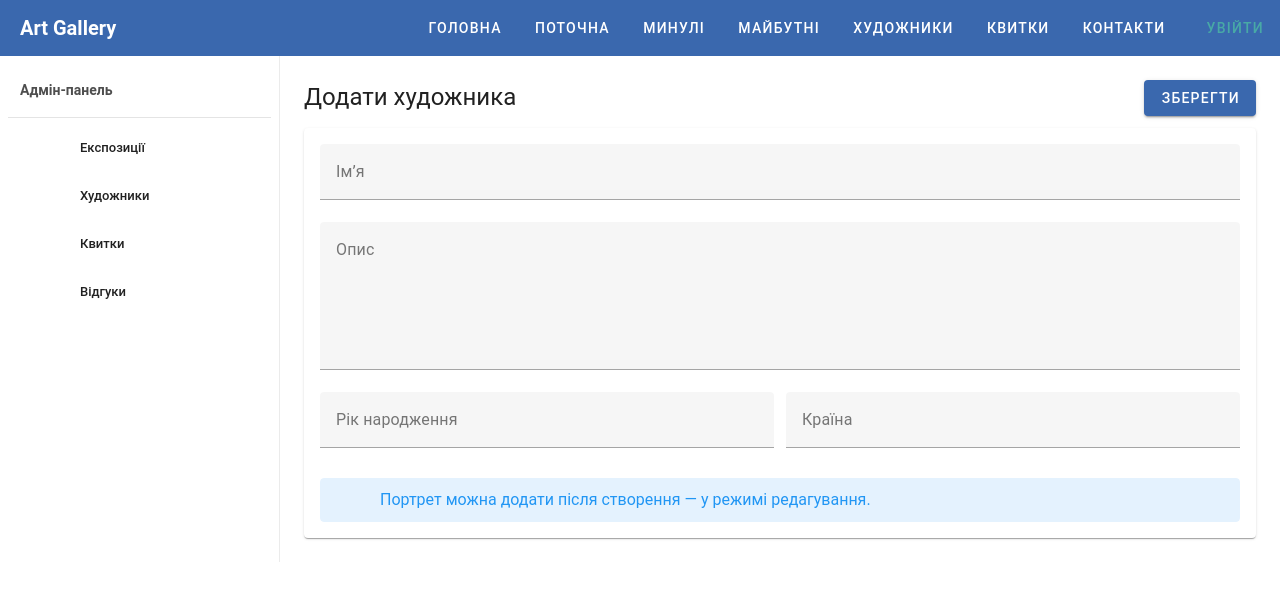
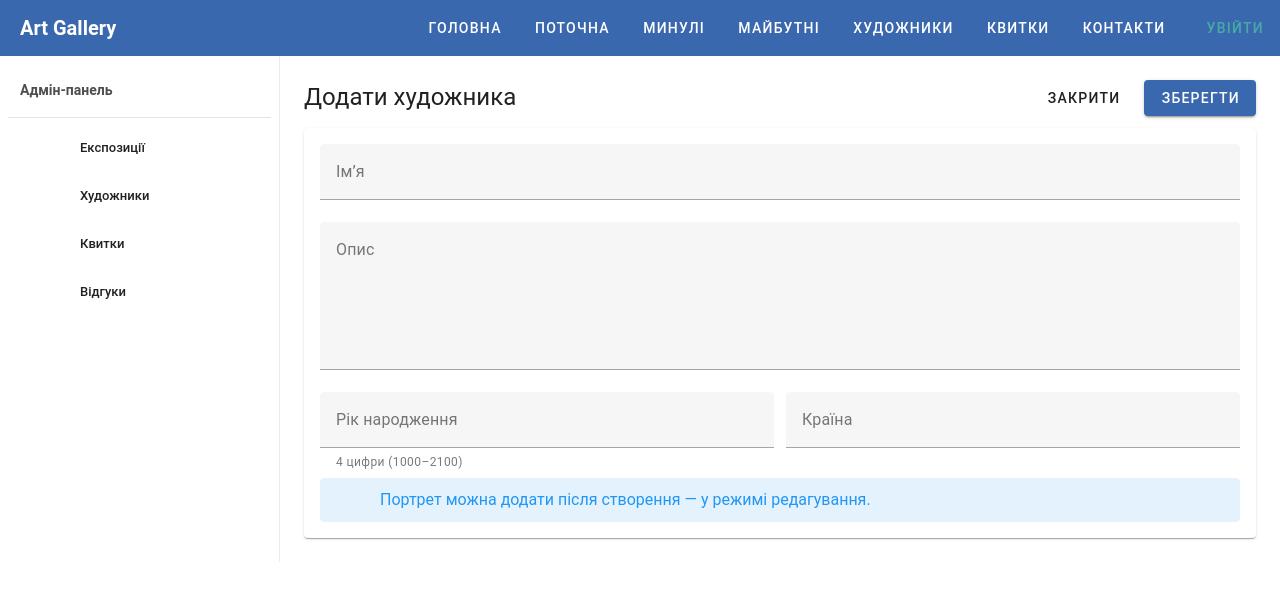
Before and after one commit to Volodymyr-Korolevych/artGallery-2026, a Nuxt app: page /admin/artists/new in a window 1280 px wide. Shown: the top 600 px of the page. Built offline with nearby package versions, Linux system fonts and the light colour scheme; no server answers.

Commit message:
TASK-006-PATCH-1: validate year fields; add Close buttons (artists new/[id], exhibitions [id])

```diff
--- a/pages/admin/artists/[id].vue
+++ b/pages/admin/artists/[id].vue
@@ -10,7 +10,30 @@ const form = ref<any>(null)
 const loading = ref(true)
 const saving  = ref(false)
 const errorMsg = ref<string|null>(null)
-const editMode = ref(true)
+
+const close = () => navigateTo('/admin/artists')
+
+// валідація року як у /new
+const yearRules = [
+  (v: any) => v === null || v === '' || /^\d{4}$/.test(String(v)) || 'Введіть 4 цифри (рік)',
+  (v: any) => v === null || v === '' || (+v >= 1000 && +v <= 2100) || 'Рік має бути у межах 1000–2100',
+]
+const birthYearModel = computed({
+  get: () => form.value?.birthYear ?? null,
+  set: (val: any) => {
+    if (!form.value) return
+    if (val === '' || val === null) { form.value.birthYear = null; return }
+    const n = Number(String(val).replace(/\D/g, '').slice(0,4))
+    form.value.birthYear = isNaN(n) ? null : n
+  }
+})
+const clampYear = () => {
+  if (!form.value) return
+  const y = form.value.birthYear
+  if (y === null) return
+  if (y < 1000) form.value.birthYear = 1000
+  if (y > 2100) form.value.birthYear = 2100
+}
 
 const fileInput = ref<HTMLInputElement|null>(null)
 const pickFile = () => fileInput.value?.click()
@@ -42,6 +65,15 @@ onMounted(fetchOne)
 const save = async () => {
   if (!form.value) return
   errorMsg.value = null
+
+  if (form.value.birthYear !== null) {
+    const y = form.value.birthYear
+    if (!/^\d{4}$/.test(String(y)) || y < 1000 || y > 2100) {
+      errorMsg.value = 'Рік має бути 4-значний, у межах 1000–2100'
+      return
+    }
+  }
+
   saving.value = true
   try {
     const payload:any = {
@@ -66,6 +98,7 @@ const save = async () => {
     <div class="head">
       <h1 class="text-h5">{{ title }}</h1>
       <div class="actions">
+        <v-btn variant="text" @click="close">Закрити</v-btn>
         <v-btn color="primary" :loading="saving" @click="save">Зберегти</v-btn>
       </div>
     </div>
@@ -73,11 +106,22 @@ const save = async () => {
     <v-card class="pa-4">
       <v-alert v-if="errorMsg" type="error" density="compact" class="mb-3">{{ errorMsg }}</v-alert>
 
-      <v-text-field v-model="form.fullName" :readonly="!editMode" label="Ім’я" />
-      <v-textarea v-model="form.description" :readonly="!editMode" label="Опис" auto-grow />
+      <v-text-field v-model="form.fullName" label="Ім’я" />
+      <v-textarea v-model="form.description" label="Опис" auto-grow />
       <div class="grid-2">
-        <v-text-field v-model.number="form.birthYear" :readonly="!editMode" label="Рік народження" type="number" />
-        <v-text-field v-model="form.country" :readonly="!editMode" label="Країна" />
+        <v-text-field
+          :model-value="birthYearModel"
+          @update:model-value="birthYearModel = $event"
+          @blur="clampYear"
+          label="Рік народження"
+          type="text"
+          inputmode="numeric"
+          pattern="\\d{4}"
+          :rules="yearRules"
+          hint="4 цифри (1000–2100)"
+          persistent-hint
+        />
+        <v-text-field v-model="form.country" label="Країна" />
       </div>
 
       <div class="image mt-4">
--- a/pages/admin/artists/new.vue
+++ b/pages/admin/artists/new.vue
@@ -3,24 +3,47 @@ definePageMeta({ layout: 'admin', middleware: 'admin-only' })
 const supabase = useSupabaseClient()
 
 const title = ref('Додати художника')
-const form = ref<{ fullName: string; description: string; birthYear: number|null; country: string }>(
+const form = ref<{ fullName: string; description: string; birthYear: number | null; country: string }>(
   { fullName: '', description: '', birthYear: null, country: '' }
 )
 const saving = ref(false)
 const errorMsg = ref<string|null>(null)
 
+// Валідація року: 4 цифри, межі [1000..2100]
+const yearRules = [
+  (v: any) => v === null || v === '' || /^\d{4}$/.test(String(v)) || 'Введіть 4 цифри (рік)',
+  (v: any) => v === null || v === '' || (+v >= 1000 && +v <= 2100) || 'Рік має бути у межах 1000–2100',
+]
+const birthYearModel = computed({
+  get: () => form.value.birthYear,
+  set: (val: any) => {
+    if (val === '' || val === null) { form.value.birthYear = null; return }
+    const n = Number(String(val).replace(/\D/g, '').slice(0,4))
+    form.value.birthYear = isNaN(n) ? null : n
+  }
+})
+
+const clampYear = () => {
+  const y = form.value.birthYear
+  if (y === null) return
+  if (y < 1000) form.value.birthYear = 1000
+  if (y > 2100) form.value.birthYear = 2100
+}
+
+const close = () => navigateTo('/admin/artists')
+
 const save = async () => {
   errorMsg.value = null
   if (!form.value.fullName.trim()) { errorMsg.value = 'Вкажіть ім’я художника'; return }
+  if (form.value.birthYear !== null) {
+    const y = form.value.birthYear
+    if (!/^\d{4}$/.test(String(y)) || y < 1000 || y > 2100) {
+      errorMsg.value = 'Рік має бути 4-значний, у межах 1000–2100'
+      return
+    }
+  }
   saving.value = true
   try {
-    const payload:any = {
-      fullName: form.value.fullName.trim(),
-      description: form.value.description || '',
-      birthYear: form.value.birthYear,
-      country: form.value.country || '',
-      imageUrl: null
-    }
     const { data, error } = await supabase
       .from('artists')
       .insert({
@@ -34,7 +57,7 @@ const save = async () => {
       .single()
     if (error) throw error
 
-    // технічний унікальний slug на основі id
+    // технічний slug
     await supabase.from('artists')
       .update({ slug: `artist-${data.id}` })
       .eq('id', data.id)
@@ -52,7 +75,10 @@ const save = async () => {
   <div class="page">
     <div class="head">
       <h1 class="text-h5">{{ title }}</h1>
-      <v-btn color="primary" :loading="saving" @click="save">Зберегти</v-btn>
+      <div class="actions">
+        <v-btn variant="text" @click="close">Закрити</v-btn>
+        <v-btn color="primary" :loading="saving" @click="save">Зберегти</v-btn>
+      </div>
     </div>
 
     <v-card class="pa-4">
@@ -61,7 +87,18 @@ const save = async () => {
       <v-text-field v-model="form.fullName" label="Ім’я" />
       <v-textarea v-model="form.description" label="Опис" auto-grow />
       <div class="grid-2">
-        <v-text-field v-model.number="form.birthYear" label="Рік народження" type="number" />
+        <v-text-field
+          :model-value="birthYearModel"
+          @update:model-value="birthYearModel = $event"
+          @blur="clampYear"
+          label="Рік народження"
+          type="text"
+          inputmode="numeric"
+          pattern="\\d{4}"
+          :rules="yearRules"
+          hint="4 цифри (1000–2100)"
+          persistent-hint
+        />
         <v-text-field v-model="form.country" label="Країна" />
       </div>
 
@@ -75,5 +112,6 @@ const save = async () => {
 <style scoped>
 .page { display: grid; gap: 12px; }
 .head { display:flex; align-items:center; justify-content:space-between; }
+.actions { display:flex; gap:8px; }
 .grid-2 { display:grid; grid-template-columns: 1fr 1fr; gap: 12px; }
 </style>
```
